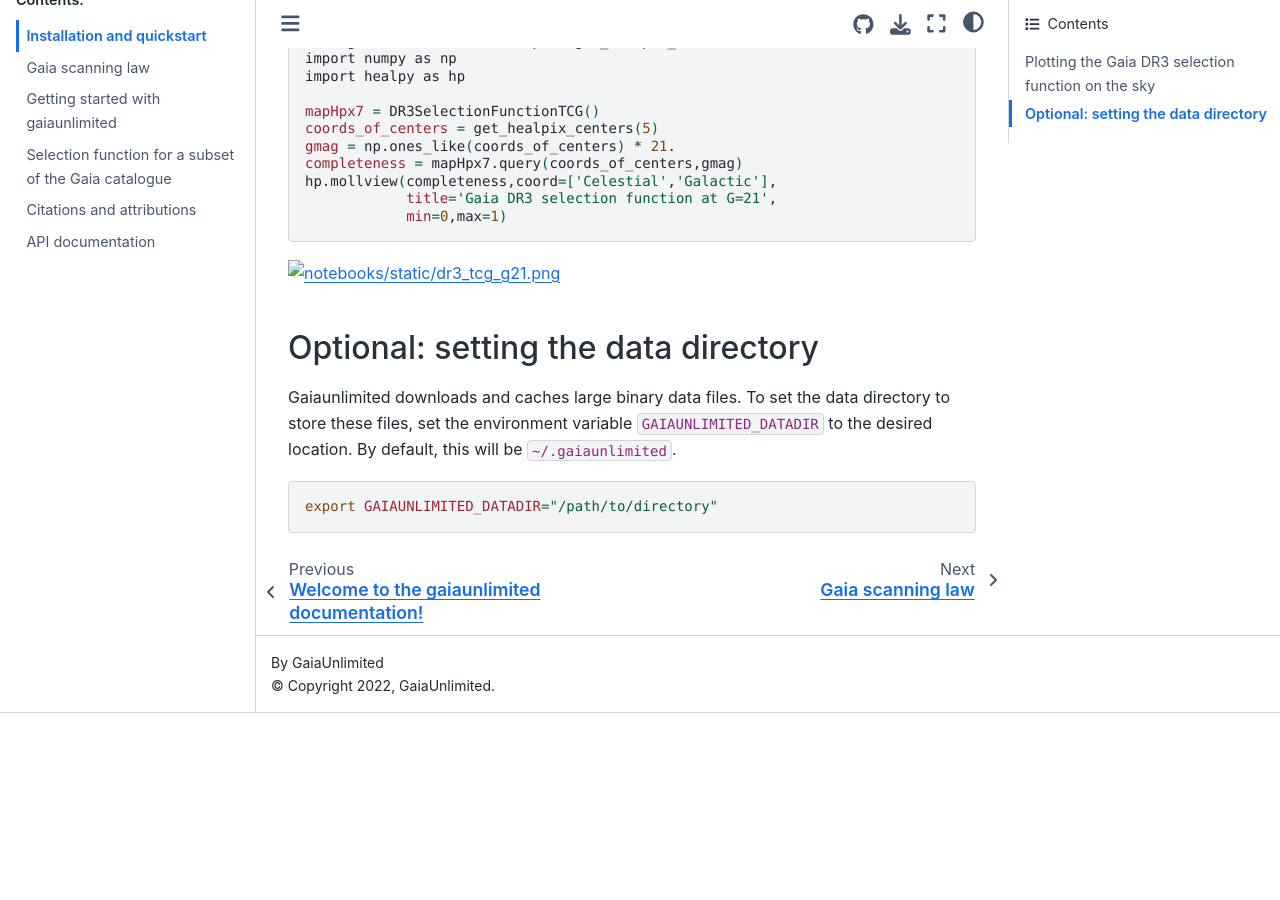
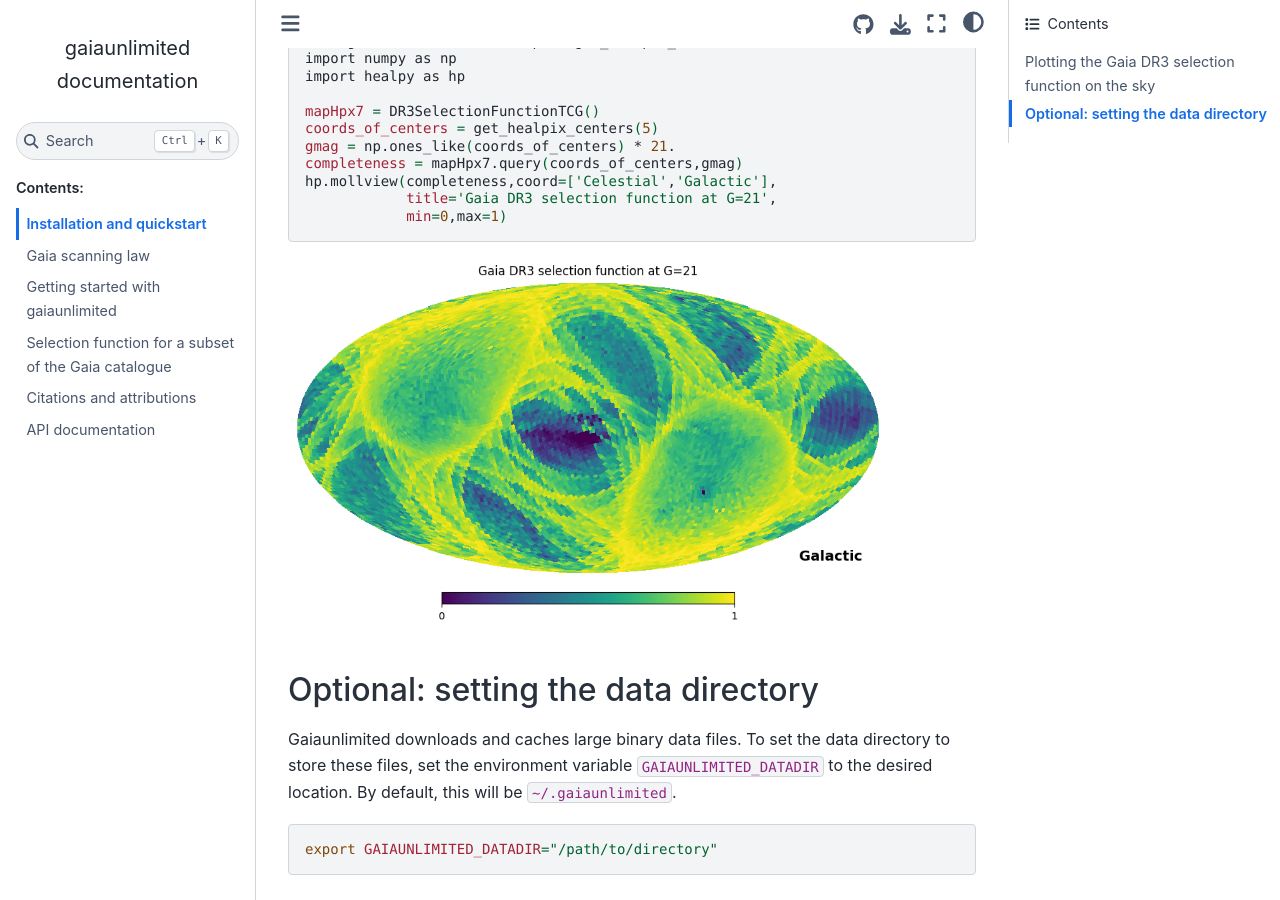
Before and after one commit to gaia-unlimited/gaiaunlimited, a Sphinx documentation site: the page built from docs/install.rst, in a window 1280 px wide and 900 px high, scrolled down 838 px. Built offline with Sphinx 7.4.7 and the Sphinx Book theme 1.1.4, drawn with Linux system fonts in a browser that asks for light colours; pages that are not in the unit, such as notebooks, are missing from menus; before the commit the page ends 1551 px from its top, so only the background shows below that.

Commit message:
Update install.rst

```diff
--- a/docs/install.rst
+++ b/docs/install.rst
@@ -46,7 +46,7 @@ This code queries a precomputed all-sky map and displays the completeness at mag
                title='Gaia DR3 selection function at G=21',
                min=0,max=1)
 
-.. image:: notebooks/static/dr3_tcg_g21.png
+.. image:: notebooks/_static/dr3_tcg_g21.png
    :width: 600
 
 
```
